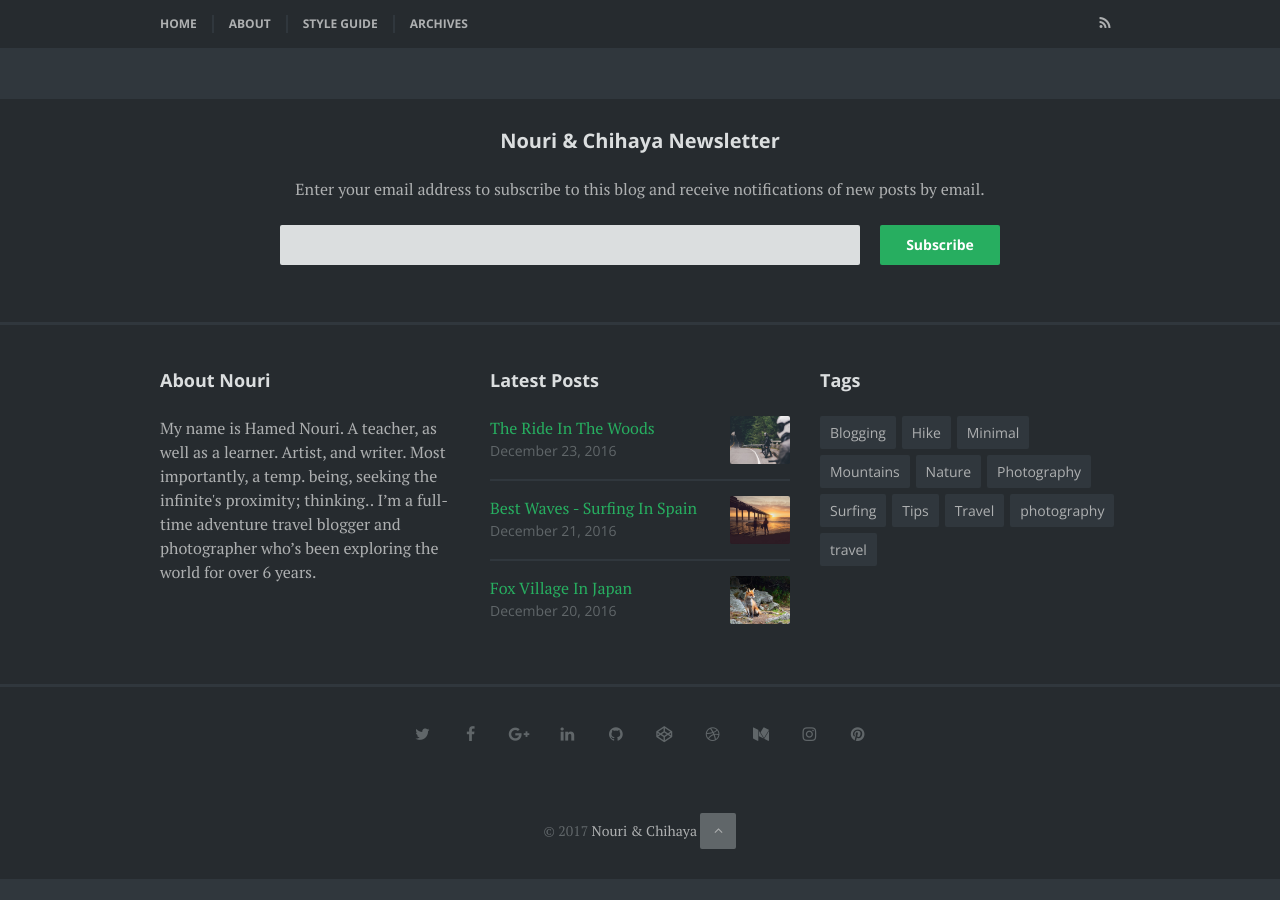
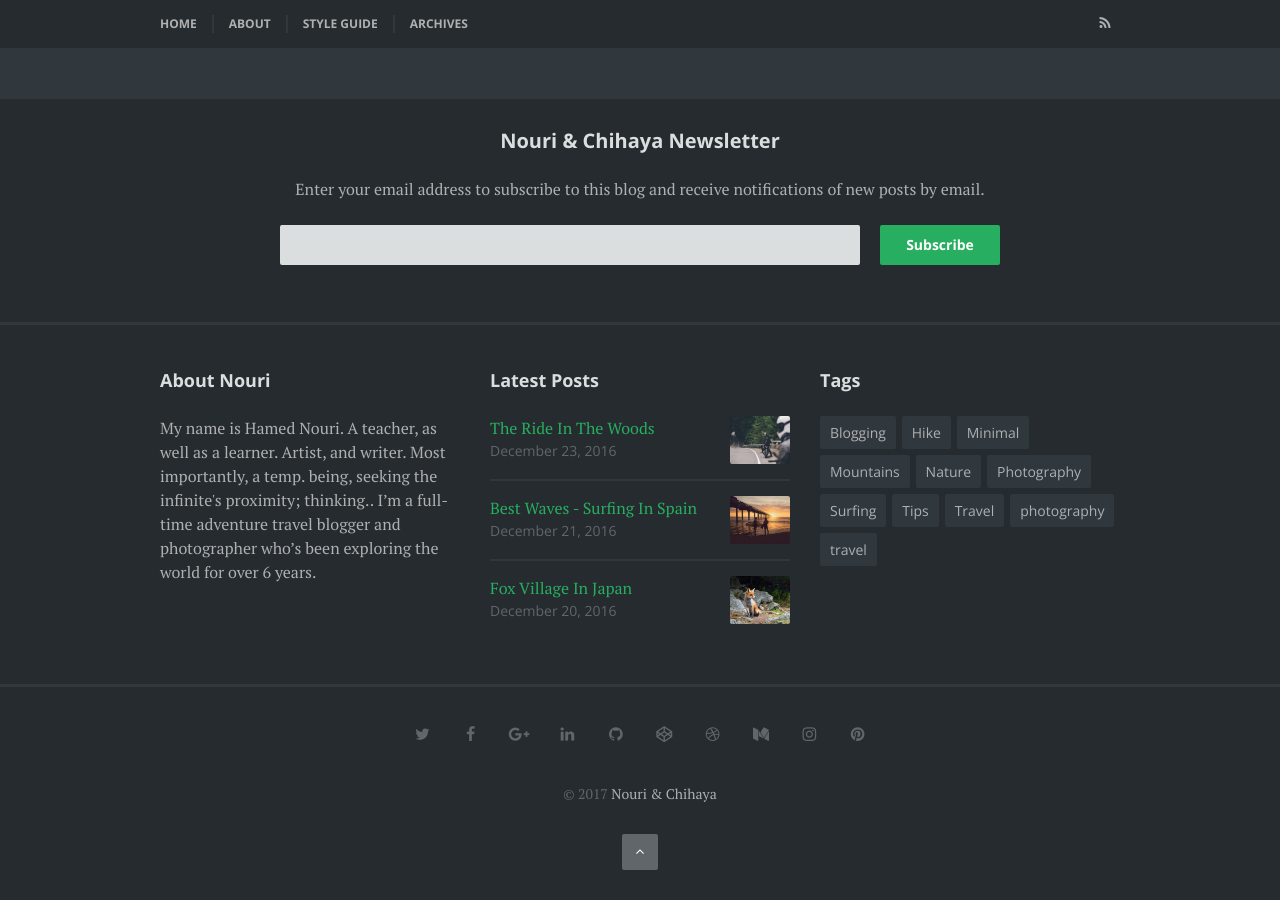
Before and after one commit to nourijp/chihaya, a Jekyll site: the page built from about.md, in a window 1280 px wide and 900 px high, scrolled down 2106 px. Built offline with Jekyll 4.4.1, drawn with Linux system fonts in a browser that asks for light colours; some web fonts are replaced; before the commit the page ends 2985 px from its top, so only the background shows below that.

Commit message:
Update footer.html

```diff
--- a/_includes/footer.html
+++ b/_includes/footer.html
@@ -33,8 +33,8 @@
             {% endif %}
         </div><!-- .social-links -->
         <div class="copyright">
-          &copy; {{ site.time | date: '%Y' }} <a href="{{ site.baseurl }}/">{{site.title}}</a><!--  <br />BlogBox theme by <a target="_blank" href="https://justgoodthemes.com/">JustGoodThemes</a>
-        </div><!-- .copyright -->
+          &copy; {{ site.time | date: '%Y' }} <a href="{{ site.baseurl }}/">{{site.title}}</a><!--  <br />BlogBox theme by <a target="_blank" href="https://justgoodthemes.com/">JustGoodThemes</a> -->
+        </div> <!-- .copyright -->
         <a href="#page" id="top-link" class="top-link"><i class="fa fa-angle-up" aria-hidden="true"></i><span class="screen-reader-text">Back to the top</span></a>
     </div><!-- .inner -->
 </footer><!-- .site-footer -->
```
